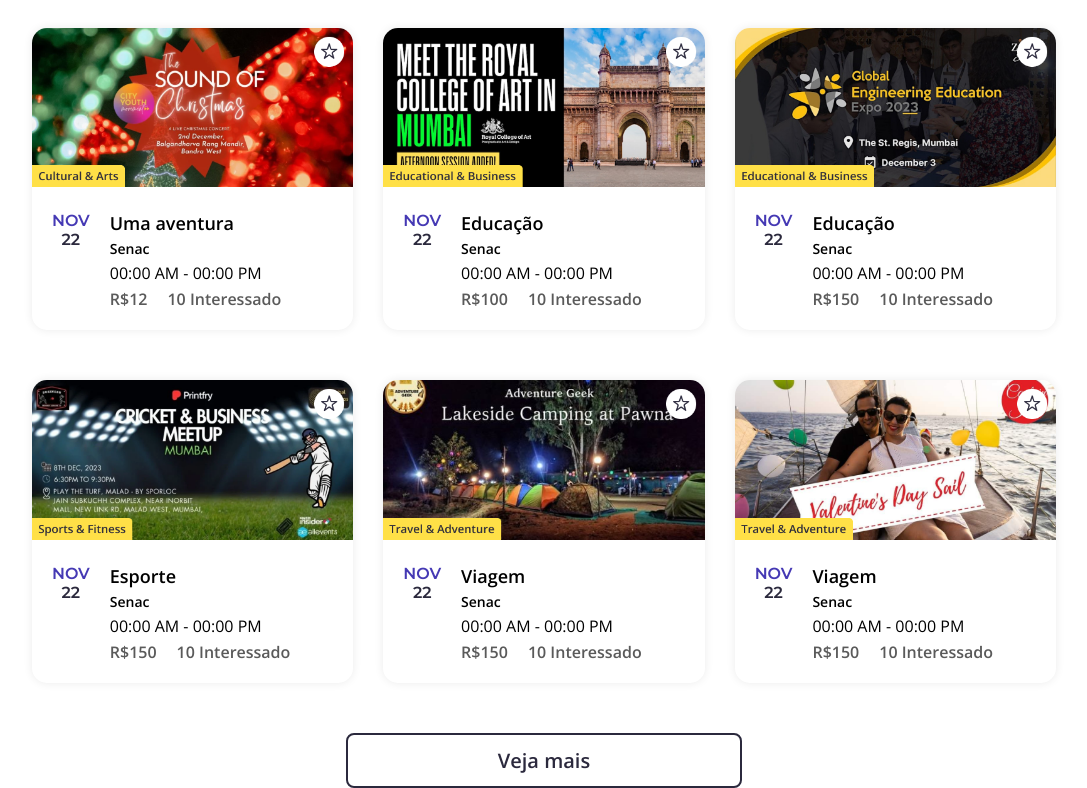
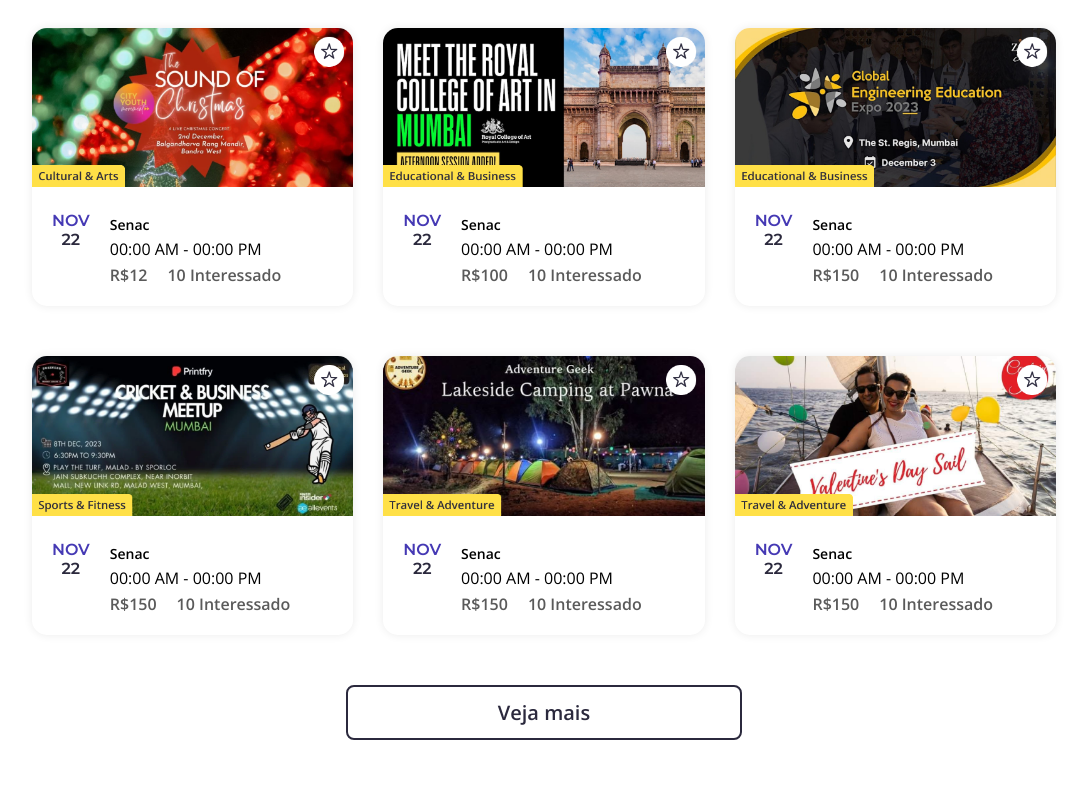
Before and after one commit to yandsilva/fest-central-frontend, a React (Vite) app: page / in a window 1280 px wide. Shown: the part 395-1183 px from the top of the page, without its empty margins (96-1183 px from the left). After the commit the page ends 1135 px from the top, so only its background shows below. Built offline with nearby package versions, Linux system fonts and the light colour scheme.

Commit message:
finalizar a função de filtrar

```diff
--- a/src/assets/assets.js
+++ b/src/assets/assets.js
@@ -76,17 +76,17 @@ export const menu_list = [
 export const event_list = [
   {
     _id: "1",
-    title: "Uma aventura",
+    name: "Uma aventura",
     image: arte_1,
     price: 12,
     local: "Senac",
     time: "00:00 AM - 00:00 PM",
     rating: "10 Interessado",
-    category: "arts",
+    category: "artes",
   },
   {
     _id: "2",
-    title: "Educação",
+    name: "Educação",
     image: educacao_1,
     price: 100,
     local: "Senac",
@@ -96,7 +96,7 @@ export const event_list = [
   },
   {
     _id: "3",
-    title: "Educação",
+    name: "Educação",
     image: educacao_2,
     price: 150,
     local: "Senac",
@@ -106,7 +106,7 @@ export const event_list = [
   },
   {
     _id: "4",
-    title: "Esporte",
+    name: "Esporte",
     image: esportes_1,
     price: 150,
     local: "Senac",
@@ -116,7 +116,7 @@ export const event_list = [
   },
   {
     _id: "5",
-    title: "Viagem",
+    name: "Viagem",
     image: viagem_1,
     price: 150,
     local: "Senac",
@@ -126,7 +126,7 @@ export const event_list = [
   },
   {
     _id: "6",
-    title: "Viagem",
+    name: "Viagem",
     image: viagem_2,
     price: 150,
     local: "Senac",
--- a/src/components/EventsDisplay/EventsDisplay.jsx
+++ b/src/components/EventsDisplay/EventsDisplay.jsx
@@ -3,7 +3,7 @@ import { useContext } from "react";
 import { StoreContext } from "../../context/StoreContext";
 import EventsItem from "../EventsItem/EventsItem";
 
-export default function EventsDisplay() {
+export default function EventsDisplay({ category }) {
   const { event_list } = useContext(StoreContext);
   return (
     <div className="events-display">
@@ -17,6 +17,7 @@ export default function EventsDisplay() {
       </div>
       <div className="events-display-list">
         {event_list.map((item, index) => {
+          if (category === "All" || category === item.category) {
             return (
               <EventsItem
                 key={index}
@@ -29,6 +30,7 @@ export default function EventsDisplay() {
                 rating={item.rating}
               />
             );
+          }
         })}
       </div>
       <div className="event-btn">
--- a/src/components/ExploreMenu/ExploreMenu.css
+++ b/src/components/ExploreMenu/ExploreMenu.css
@@ -41,3 +41,8 @@
   font-size: max(1.4vw, 16px);
   cursor: pointer;
 }
+
+.explore-menu-list-item .active {
+  border: 4px solid tomato;
+  padding: 2px;
+}
--- a/src/components/ExploreMenu/ExploreMenu.jsx
+++ b/src/components/ExploreMenu/ExploreMenu.jsx
@@ -1,15 +1,27 @@
 import { menu_list } from "../../assets/assets";
 import "./ExploreMenu.css";
 
-export default function ExploreMenu() {
+export default function ExploreMenu({ category, setCategory }) {
   return (
     <div className="explore-menu">
       <h2>Explore as Categorias</h2>
       <div className="explore-menu-list">
         {menu_list.map((item, index) => {
           return (
-            <div key={index} className="explore-menu-list-item">
-              <img src={item.menu_image} alt={item.menu_name} />
+            <div
+              onClick={() =>
+                setCategory((prev) =>
+                  prev === item.menu_name ? "All" : item.menu_name
+                )
+              }
+              key={index}
+              className="explore-menu-list-item"
+            >
+              <img
+                className={category === item.menu_name ? "active" : ""}
+                src={item.menu_image}
+                alt={item.menu_name}
+              />
               <p>{item.menu_name}</p>
             </div>
           );
--- a/src/pages/Home/Home.jsx
+++ b/src/pages/Home/Home.jsx
@@ -1,11 +1,14 @@
+import { useState } from "react";
 import EventsDisplay from "../../components/EventsDisplay/EventsDisplay";
 import ExploreMenu from "../../components/ExploreMenu/ExploreMenu";
 
 export default function Home() {
+  const [category, setCategory] = useState("All");
+
   return (
     <div>
-      <ExploreMenu />
-      <EventsDisplay />
+      <ExploreMenu category={category} setCategory={setCategory} />
+      <EventsDisplay category={category} />
     </div>
   );
 }
```
Lines whose indentation alone changed are shown as unchanged.
